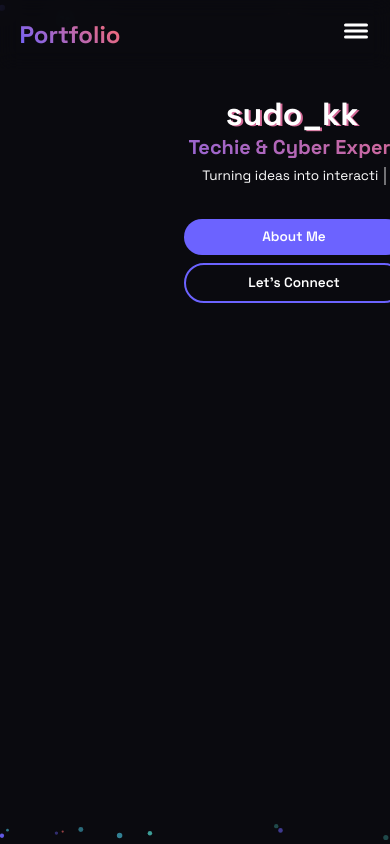
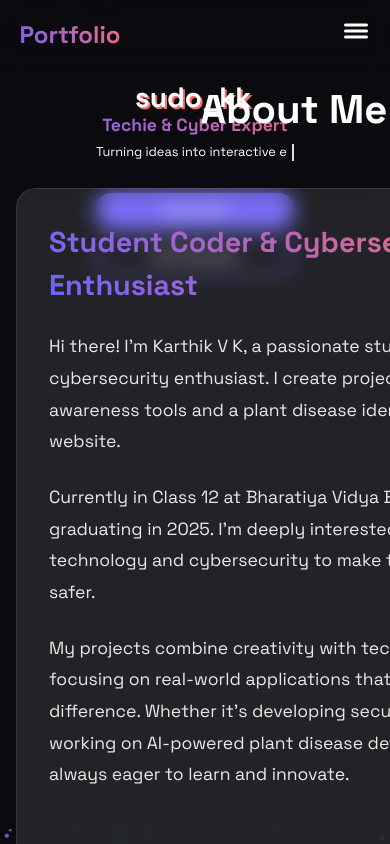
Before and after one commit to sudo-kk/test1010, a React (Vite) app: page / in a window 390 px wide. Shown: the top 844 px of the page. Built offline with nearby package versions, Linux system fonts and the light colour scheme.

Commit message:
Fix: Improve mobile viewport handling and content positioning

```diff
--- a/src/components/Hero.tsx
+++ b/src/components/Hero.tsx
@@ -5,9 +5,10 @@ import { Container } from '../styles/StyledComponents';
 
 const HeroSection = styled.section`
     min-height: 100vh;
+    min-height: -webkit-fill-available;
     width: 100%;
     display: flex;
-    align-items: center;
+    align-items: flex-start;
     justify-content: center;
     padding: 6rem 0 2rem 0;
     position: relative;
@@ -15,9 +16,14 @@ const HeroSection = styled.section`
 
     @media (max-width: ${({ theme }) => theme.breakpoints.mobile}) {
         padding: 0;
-        min-height: 100vh;
-        height: 100vh;
+        min-height: -webkit-fill-available;
+        height: -webkit-fill-available;
         align-items: flex-start;
+        position: fixed;
+        top: 0;
+        left: 0;
+        right: 0;
+        bottom: 0;
     }
 `;
 
@@ -25,9 +31,11 @@ const StyledContainer = styled(Container)`
     @media (max-width: ${({ theme }) => theme.breakpoints.mobile}) {
         padding: 0;
         height: 100%;
+        min-height: -webkit-fill-available;
         display: flex;
         align-items: flex-start;
         justify-content: flex-start;
+        position: relative;
     }
 `;
 
@@ -44,12 +52,15 @@ const HeroContent = styled(motion.div)`
 
     @media (max-width: ${({ theme }) => theme.breakpoints.mobile}) {
         padding: 1rem;
-        height: 100%;
+        height: auto;
+        min-height: -webkit-fill-available;
         justify-content: flex-start;
         margin: 0;
-        padding-top: 6rem;
-        max-height: 100vh;
-        overflow-y: auto;
+        padding-top: 5rem;
+        position: absolute;
+        top: 0;
+        left: 0;
+        right: 0;
     }
 `;
 
@@ -63,7 +74,7 @@ const Title = styled(motion.h1)`
     white-space: nowrap;
 
     @media (max-width: ${({ theme }) => theme.breakpoints.mobile}) {
-        font-size: 2rem;
+        font-size: 1.75rem;
         line-height: 1.1;
         margin: 0 0 0.25rem 0;
         white-space: normal;
@@ -85,7 +96,7 @@ const Subtitle = styled(motion.h2)`
     white-space: nowrap;
 
     @media (max-width: ${({ theme }) => theme.breakpoints.mobile}) {
-        font-size: 1.25rem;
+        font-size: 1.1rem;
         line-height: 1.2;
         margin: 0 0 0.25rem 0;
         white-space: normal;
@@ -101,7 +112,7 @@ const TypingText = styled(motion.p)`
     padding: 0;
 
     @media (max-width: ${({ theme }) => theme.breakpoints.mobile}) {
-        font-size: 0.85rem;
+        font-size: 0.8rem;
         line-height: 1.3;
         margin: 0.25rem 0;
         padding: 0;
@@ -124,6 +135,7 @@ const ButtonContainer = styled(motion.div)`
         gap: 0.5rem;
         margin-top: 0.75rem;
         padding: 0 1rem;
+        position: relative;
     }
 `;
 
@@ -158,9 +170,9 @@ const Button = styled(motion.a)`
 
     @media (max-width: ${({ theme }) => theme.breakpoints.mobile}) {
         width: 100%;
-        max-width: 220px;
+        max-width: 200px;
         padding: 0.5rem 1rem;
-        font-size: 0.85rem;
+        font-size: 0.8rem;
         min-width: unset;
     }
 `;
```
